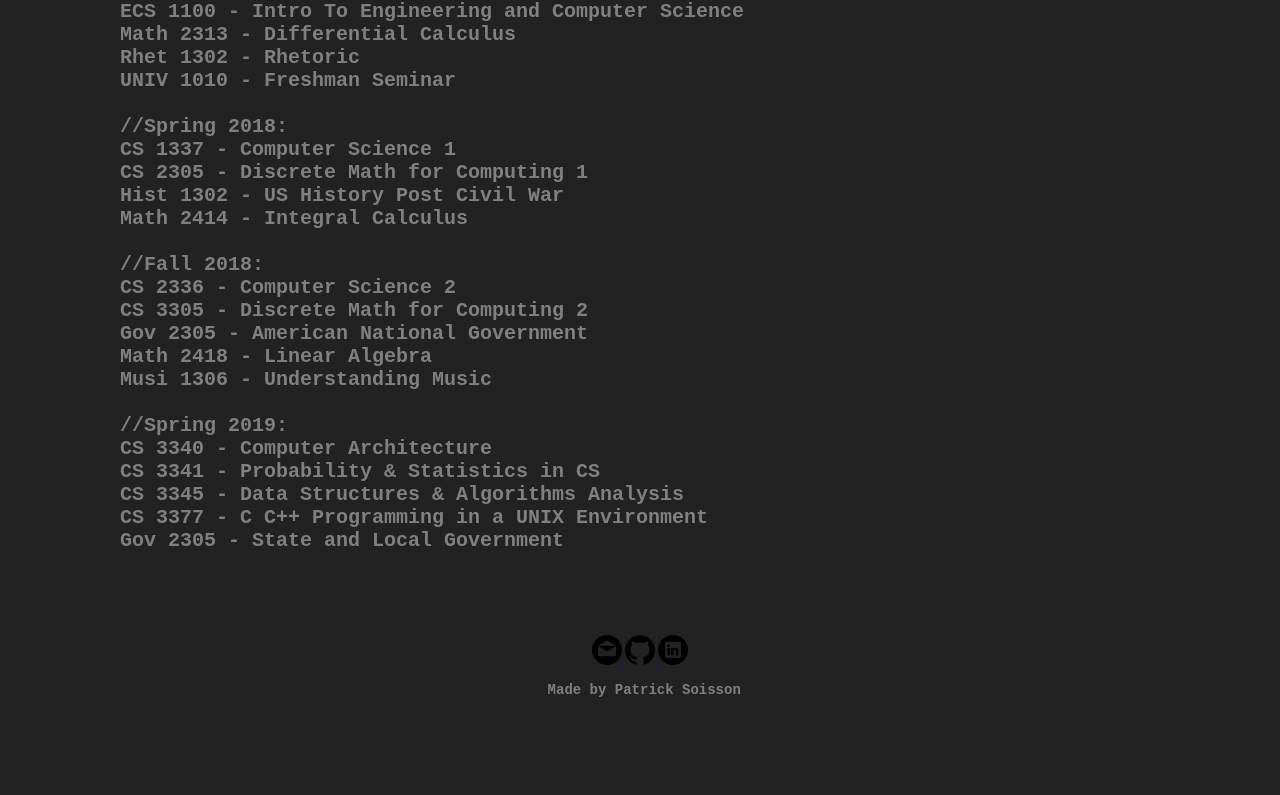
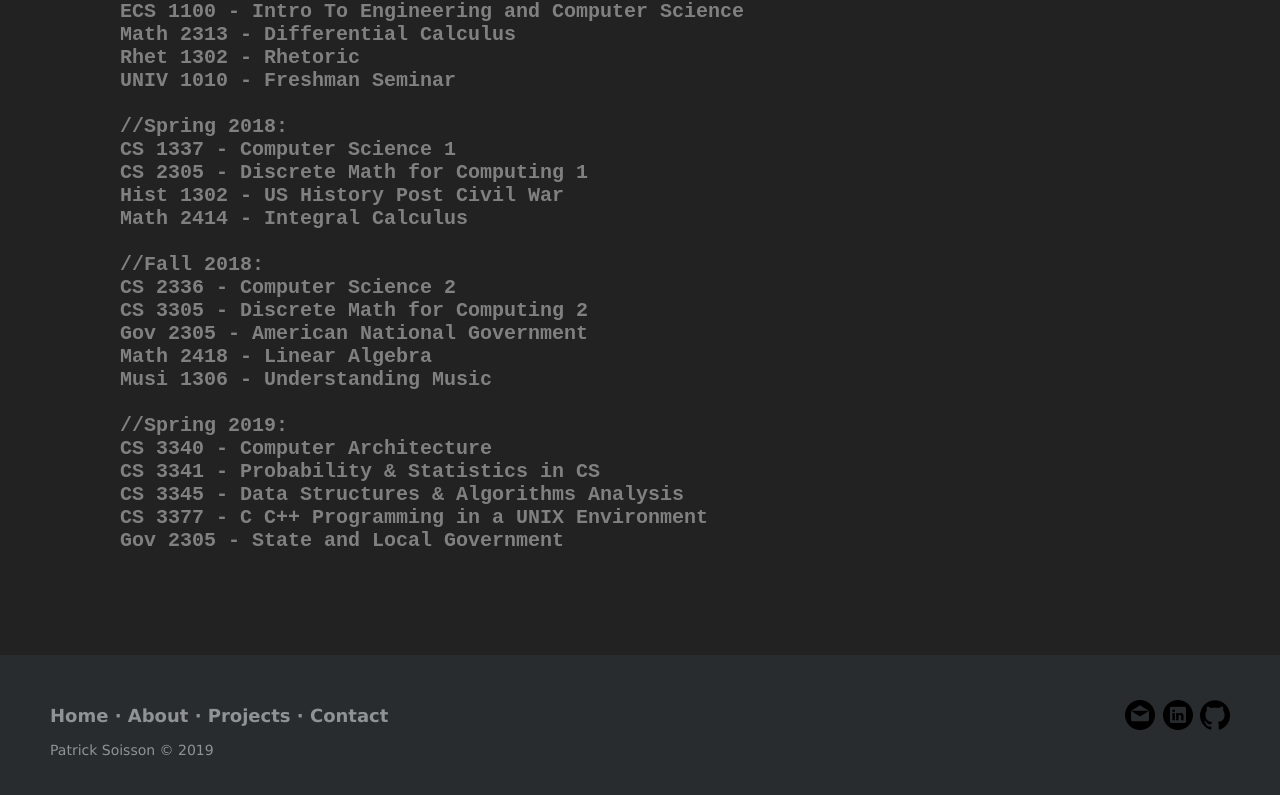
Before and after one commit to PSoysauce/PatrickSoissonWebsite, a plain HTML site: page about.html in a window 1280 px wide. Shown: the part 598-1393 px from the top of the page. Before the commit the page ends 1350 px from the top, so only its background shows below. Drawn offline with Linux system fonts and the light colour scheme.

Commit message:
Footer
Made the footer look better

```diff
--- a/about.html
+++ b/about.html
@@ -66,26 +66,33 @@
           CS 3377 - C C++ Programming in a UNIX Environment
           Gov 2305 - State and Local Government
       </pre>
-      <footer>
-            <footer>
-                    <div class="footer">
-                            <a href="mailto:patrick.b.soisson@gmail.com">
-                                    <img src="img/email.png">
-                            </a>
+    <footer class="footer-distributed">
 
-                            <a href="https://github.com/PSoysauce">
-                                <img src="img/github.png">
-                            </a>
+			<div class="footer-right">
 
-                            <a href="https://www.linkedin.com/in/patrick-soisson">
-                                <img src="img/lin.png">
-                            </a>
+				<a href="mailto:patrick.b.soisson@gmail.com"><img src="img/email.png"></a>
+				<a href="https://www.linkedin.com/in/patrick-soisson"><img src="img/lin.png"></a>
+				<a href="https://github.com/PSoysauce"><img src="img/github.png"></a>
 
+			</div>
 
-                            <pre> Made by Patrick Soisson</pre>
-                        </div>
-              </footer>
-      </footer>
+			<div class="footer-left">
+
+				<p class="footer-links">
+					<a href="index.html">Home</a>
+					·
+					<a href="about.html">About</a>
+					·
+					<a href="project.html">Projects</a>
+					·
+					<a href="contact.html">Contact</a>
+				</p>
+
+				<p>Patrick Soisson &copy; 2019</p>
+			</div>
+
+		</footer>
+
 
   </body>
   </html>
--- a/css/style.css
+++ b/css/style.css
@@ -149,6 +149,49 @@ header::after {
     clear: both;
   }
 
-  footer pre {
-      font-size: 14px;
-  }
+.footer-distributed{
+	background-color: #292c2f;
+	box-shadow: 0 1px 1px 0 rgba(0, 0, 0, 0.12);
+	box-sizing: border-box;
+	width: 100%;
+	text-align: left;
+	font: normal 16px sans-serif;
+
+	padding: 45px 50px;
+	margin-top: 80px;
+}
+
+.footer-distributed .footer-left p{
+	color:  #8f9296;
+	font-size: 14px;
+	margin: 0;
+}
+
+/* Footer links */
+
+.footer-distributed p.footer-links{
+	font-size:18px;
+	font-weight: bold;
+	margin: 0 0 10px;
+	padding: 0;
+}
+
+.footer-distributed p.footer-links a{
+	display:inline-block;
+	line-height: 1.8;
+	text-decoration: none;
+	color:  inherit;
+}
+
+.footer-distributed .footer-right{
+	float: right;
+}
+
+.footer-distributed .footer-right a{
+	font-size: 20px;
+	color: #ffffff;
+	text-align: center;
+	line-height: 35px;
+
+	margin-left: 3px;
+}
```
Also changed, not shown: contact.html (+21 -14 lines), index.html (+29 -3 lines), project.html (+23 -14 lines).
